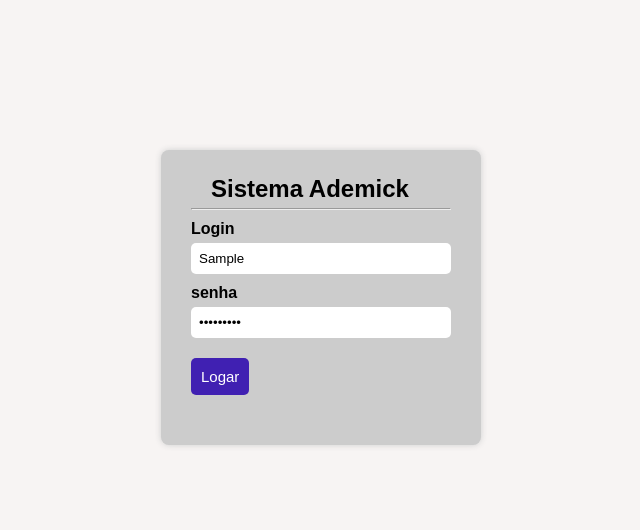
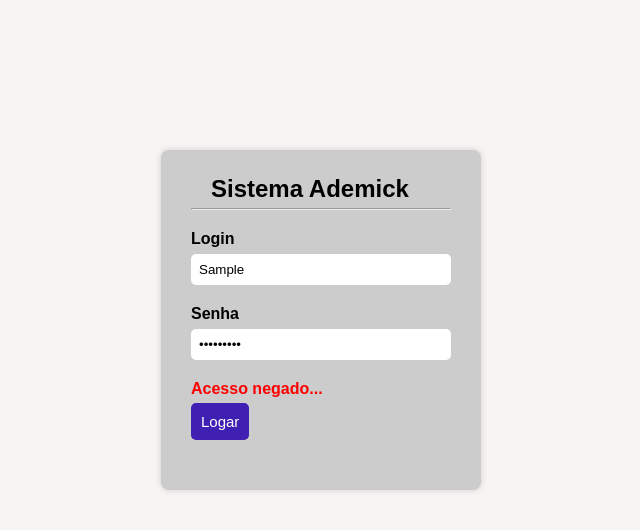
Before and after one commit to Helton-Carlos/crm-academia, a Vue app: page /login in a window 1280 px wide. Both pictures are taken after typing "Sample", "Sample123" into the empty fields and a click on the button "Logar". Shown: the top 530 px of the page, without its empty margins (319-959 px from the left). Built offline with nearby package versions, Linux system fonts and the light colour scheme; a web font is replaced by a local one.

Commit message:
login-alterado e autenticação nas rotas

```diff
--- a/src/views/Home.vue
+++ b/src/views/Home.vue
@@ -15,5 +15,13 @@ import Menu from "@/components/Menu.vue";
 export default {
   name: "Home",
   components: { CardBase, Menu },
+  beforeRouteEnter(to, from, next) {
+    let login = JSON.parse(localStorage.getItem("login"));
+    console.log(login);
+    if (!login) {
+      next("/login");
+    }
+    next();
+  },
 };
 </script>
--- a/src/views/Login.vue
+++ b/src/views/Login.vue
@@ -6,10 +6,11 @@
       <div style="margin: 10px 0px" class="flex-coluna">
         <label>Login</label>
         <input type="text" v-model="usuario" placeholder="Digite seu login" />
-        <label>senha</label>
+        <label>Senha</label>
         <input type="password" v-model="senha" placeholder="Digite sua senha" />
       </div>
-      <button @click.prevent="Logar()">Logar</button>
+      <p style="color:red;padding-bottom: 5px;" v-show="negado"><strong>Acesso negado...</strong></p>
+      <button @click.prevent="logar()">Logar</button>
     </form>
   </div>
 </template>
@@ -21,25 +22,26 @@ export default {
     return {
       usuario: "",
       senha: "",
+      negado:false
     };
   },
   methods: {
-    Logar() {
+    logar() {
       let objs = senhaLogin().login;
       for (let i = 0; i < objs.length; i++) {
         if (this.usuario === objs[i].usuario && this.senha === objs[i].senha) {
+          let login = objs[i];
+          localStorage.setItem("login", JSON.stringify(login));
           this.confirmacaoLogin();
-        }else{
-
+        } else {
+          this.negado=true
         }
       }
     },
     confirmacaoLogin() {
-      alert("hey")
-      this.$router.push({ name: "home" });
+      this.$router.push({ name: "Home" });
     },
   },
-  created() {},
 };
 </script>
 
@@ -54,10 +56,11 @@ form {
 label {
   font-weight: 700;
   text-align: left;
+  padding: 10px 0px 5px 0px;
 }
 input {
   margin-bottom: 10px;
-  margin-top: 5px;
+  margin-top: 1px;
   padding: 8px;
   border: none;
   border-radius: 5px;
```
